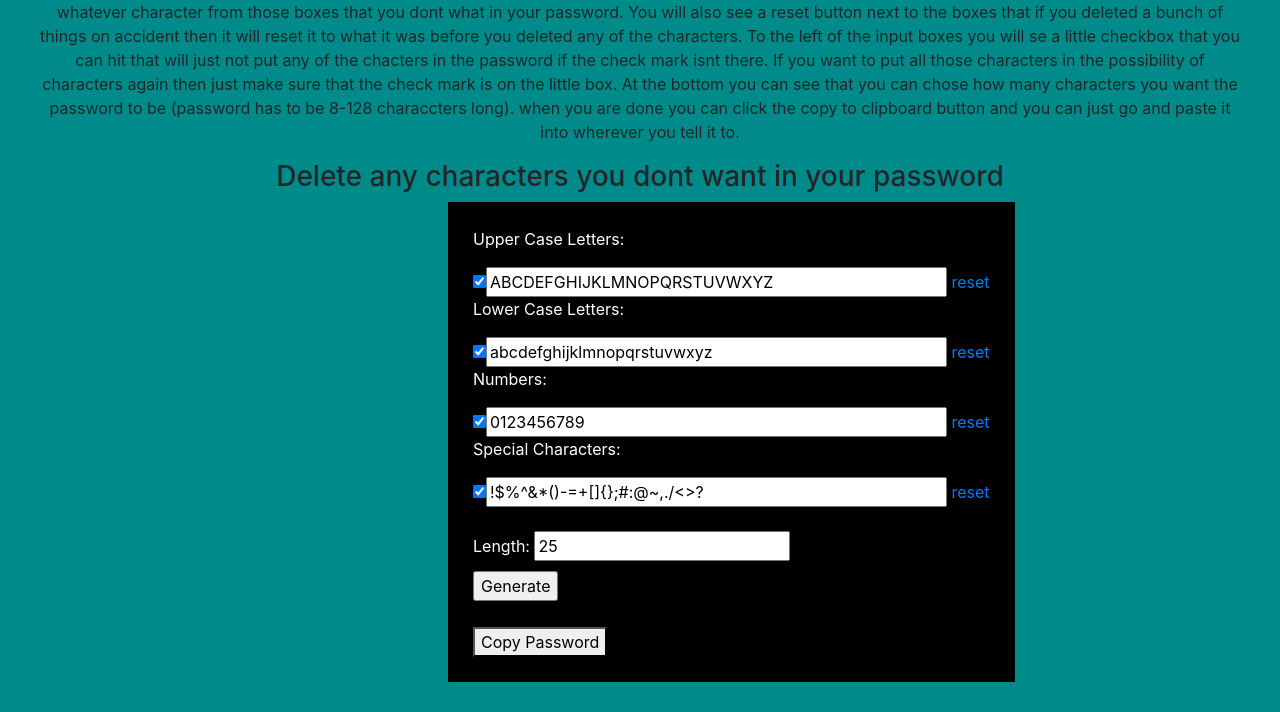
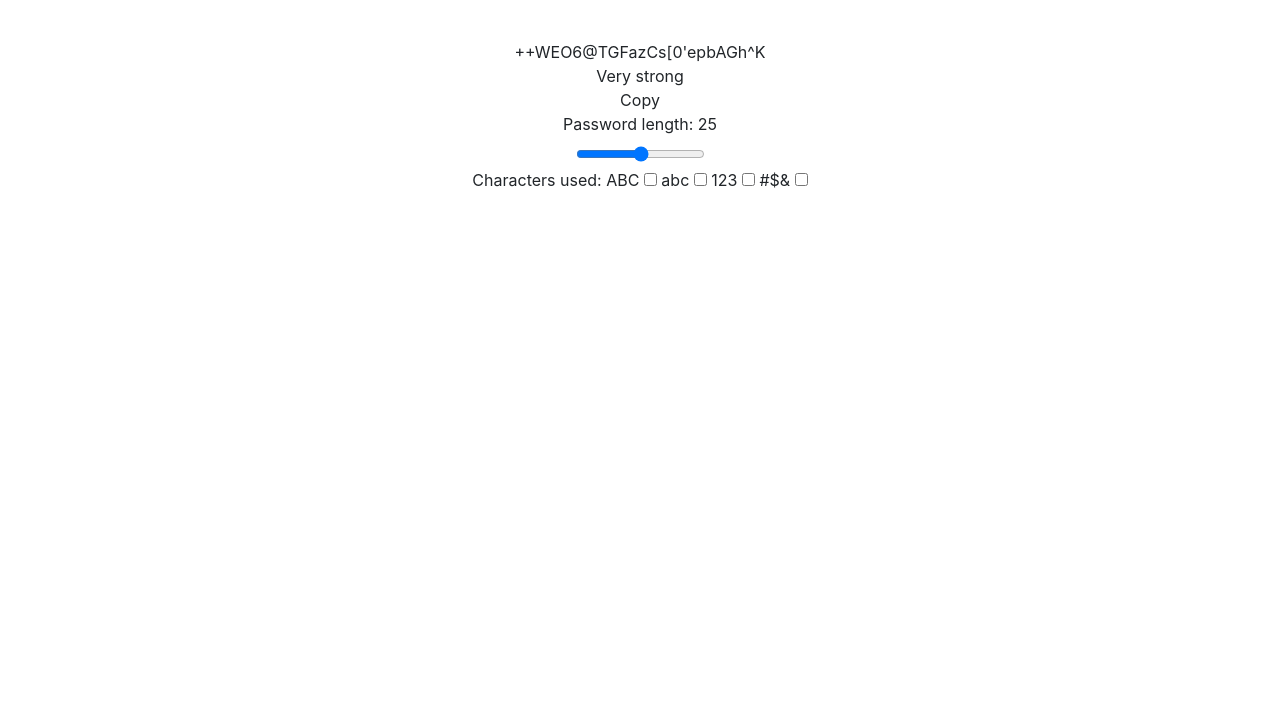
Before and after one commit to dawson-hamilton/random-password, a plain HTML site: page index.html in a window 1280 px wide. Shown: the part 88-800 px from the top of the page. Drawn offline with nearby package versions, Linux system fonts and the light colour scheme.

Commit message:
completely reworking my random password genorator

```diff
--- a/index.html
+++ b/index.html
@@ -11,7 +11,7 @@
 </head>
 
 <body id="body">
-    <div class="outer">
+    <!-- <div class="outer">
         <p style="text-align: center;">
             Below you see a list of boxes that have different characters in them. You have a box for the upper case
             letter, you have a box for all the lowercase letters, you have a box fro all the numbers and you also have a
@@ -55,6 +55,41 @@
             <p id="display-password"></p>
             <button onclick="copyToClipboard('#display-password')">Copy Password</button>
         </div>
+    </div> -->
+
+    <div class="container">
+        <br>
+        <h1>Random Password Generator</h1>
+        <br>
+        <br>
+        <div class="generator">
+            <div class="gererator-input strong">
+                <div class="password">++WEO6@TGFazCs[0'epbAGh^K</div> <span
+                    class="indicator hide-with-timeout strong show-with-timeout">Very strong</span>
+                <div class="control-buttons hide-with-timeout show-with-timeout">
+                    <div class="generate-icon"></div> <a class="pam-button primary mini" data-tippy=""
+                        data-original-title="Copied">
+                        Copy
+                    </a>
+                </div>
+            </div>
+            <div class="generator-settings hide-with-timeout show-with-timeout">
+                <div class="length-settings"><label for="length" class="first">Password length: </label> <span
+                        class="length">25</span>
+                    <div class="button minus unselectable"></div> <input type="range" min="1" max="50" class="slider">
+                    <div class="button plus unselectable"></div>
+                </div>
+                <div class="complexity-settings"><label class="first">Characters used: </label> <label for="uppercase"
+                        class="checkbox-label">ABC
+                        <input id="uppercase" type="checkbox"> <span class="checkmark"></span></label> <label
+                        for="lowercase" class="checkbox-label">abc
+                        <input id="lowercase" type="checkbox"> <span class="checkmark"></span></label> <label
+                        for="numbers" class="checkbox-label">123
+                        <input id="numbers" type="checkbox"> <span class="checkmark"></span></label> <label
+                        for="specilas" class="checkbox-label last">#$&amp;
+                        <input id="specilas" type="checkbox"> <span class="checkmark"></span></label></div>
+            </div>
+        </div>
     </div>
     <script src="./script.js"></script>
 </body>
--- a/style.css
+++ b/style.css
@@ -1,4 +1,4 @@
-p#display-password {
+/* p#display-password {
     font-family: monospace;
 }
 
@@ -23,4 +23,8 @@ p#display-password {
     padding: 25px;
     background-color: black;
     color: white;
+} */
+
+.container {
+    text-align: center;
 }
```
